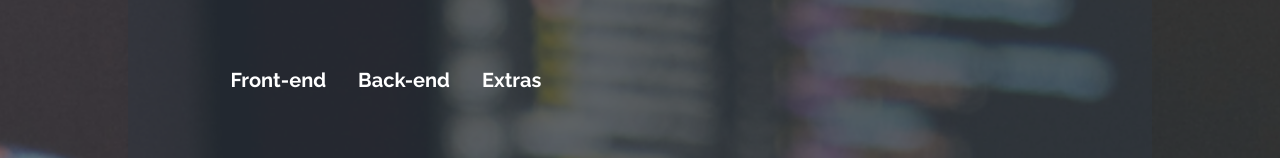
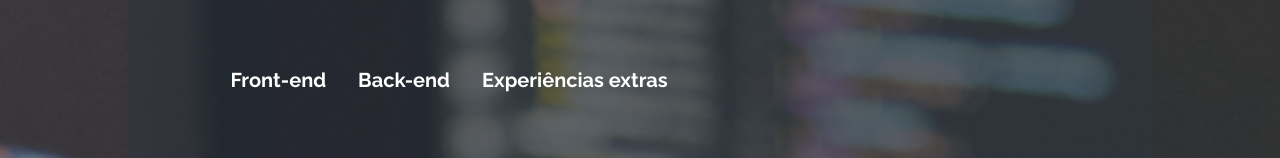
Before and after one commit to PedroHenrique004/Meu-portifolio, a React (Create React App) app: page /projetos in a window 1280 px wide. Shown: the part 140-298 px from the top of the page. Built offline with nearby package versions, Linux system fonts and the light colour scheme.

Commit message:
Adicionando mudanças no projeto UniShild

```diff
--- a/src/Pages/Projetos/index.tsx
+++ b/src/Pages/Projetos/index.tsx
@@ -34,7 +34,7 @@ const Projetos = () => {
                     <p>* Sou aluno da EBAC no curso desenvolvedor full-stack Java, por isso, tenho projetos tanto no Front-end quanto no Back-end, basta clicar nos nomes e você verá os projetos daquela área</p>
                     <Button ativo={ativo && selecionado === 1} onClick={() => ClickDoBotao(1)}><h2>Front-end</h2></Button>
                     <Button ativo={ativo && selecionado === 2} onClick={() => ClickDoBotao(2)}><h2>Back-end</h2></Button>
-                    <Button ativo={ativo && selecionado === 3} onClick={() => ClickDoBotao(3)}><h2>Extras</h2></Button>
+                    <Button ativo={ativo && selecionado === 3} onClick={() => ClickDoBotao(3)}><h2>Experiências extras</h2></Button>
 
                     {selecionado === 2
                     ?
@@ -63,6 +63,7 @@ const Projetos = () => {
                                     <a href="https://www.figma.com/file/C1ixxq8o55q2p9JlJRRapT/Prototipação---TESTE?type=design&node-id=0-1&mode=design&t=Vwj0hjZvoC" target="blank">Telas do projeto</a>
                                     <a href={projeto.link} target="blank">Testar projeto</a>
                                     <a href="https://drive.google.com/file/d/1Wpb9qLxpL7mq1ZYMba0r-Q9G1v4BDjGt/view?usp=sharing" target="blank">Drive da nossa apresentação</a>
+                                    <a href="https://www.linkedin.com/feed/update/urn:li:activity:7169152315659042817/" target="blank">Leia mais</a>
                                 </LinksContainer>
                             </>
                         ))
--- a/src/components/Accordion/index.tsx
+++ b/src/components/Accordion/index.tsx
@@ -121,8 +121,8 @@ export const BackProjects = [
 export const ExtraProjects = [
     {
         imagem: uniShield,
-        title: 'Aplicativo UniShield',
-        resume: 'Projeto final da matéria de Engenharia de Software onde criamos um protótipo de um aplicativo que reforçaria a segurança nas faculdades',
+        title: 'Protótipo do aplicativo UniShield',
+        resume: 'Projeto final da matéria de Engenharia de Software onde criamos um protótipo de um aplicativo que reforçaria a segurança nas faculdades, projeto o quel me deu diversas habilidades e noções de como é o mundo real na programação.',
         link: 'https://www.figma.com/proto/C1ixxq8o55q2p9JlJRRapT/Prototipação---TESTE?node-id=284-685&starting-point-node-id=284%3A685'
     }
 ]
```
